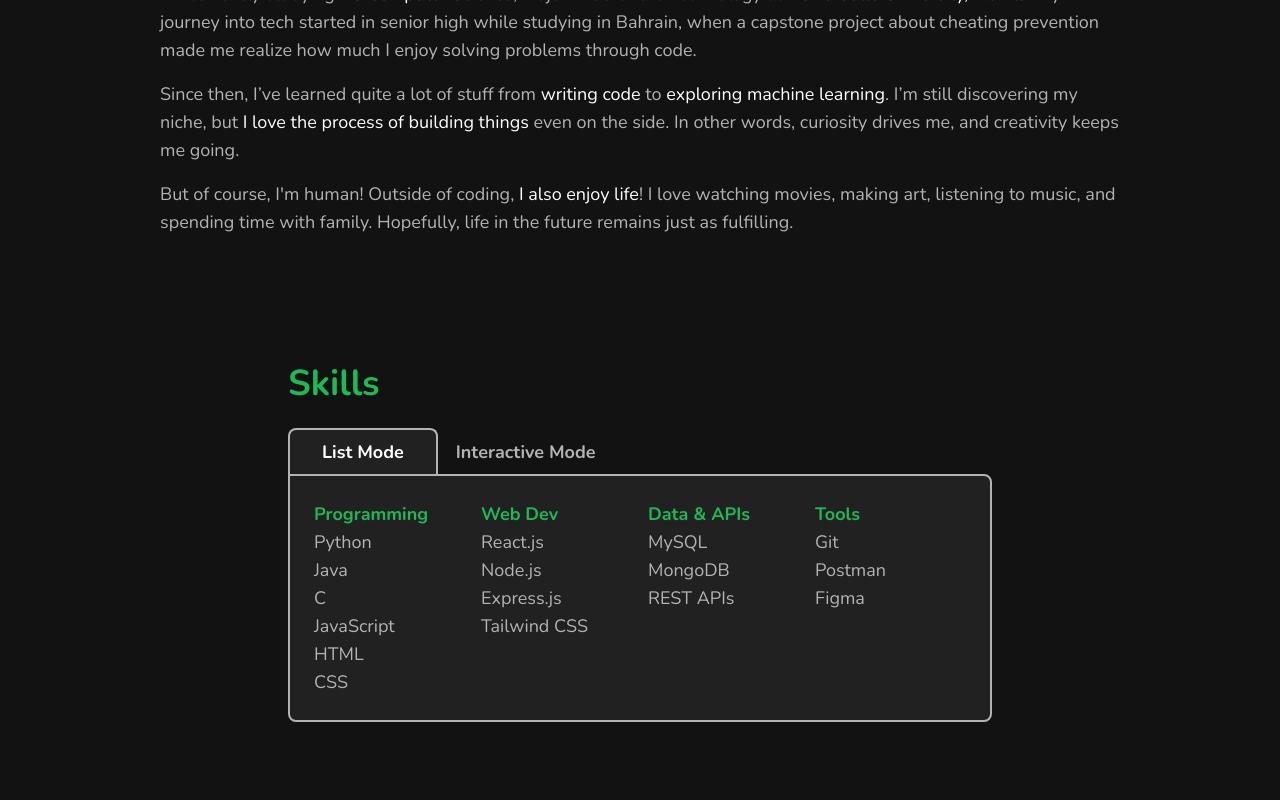
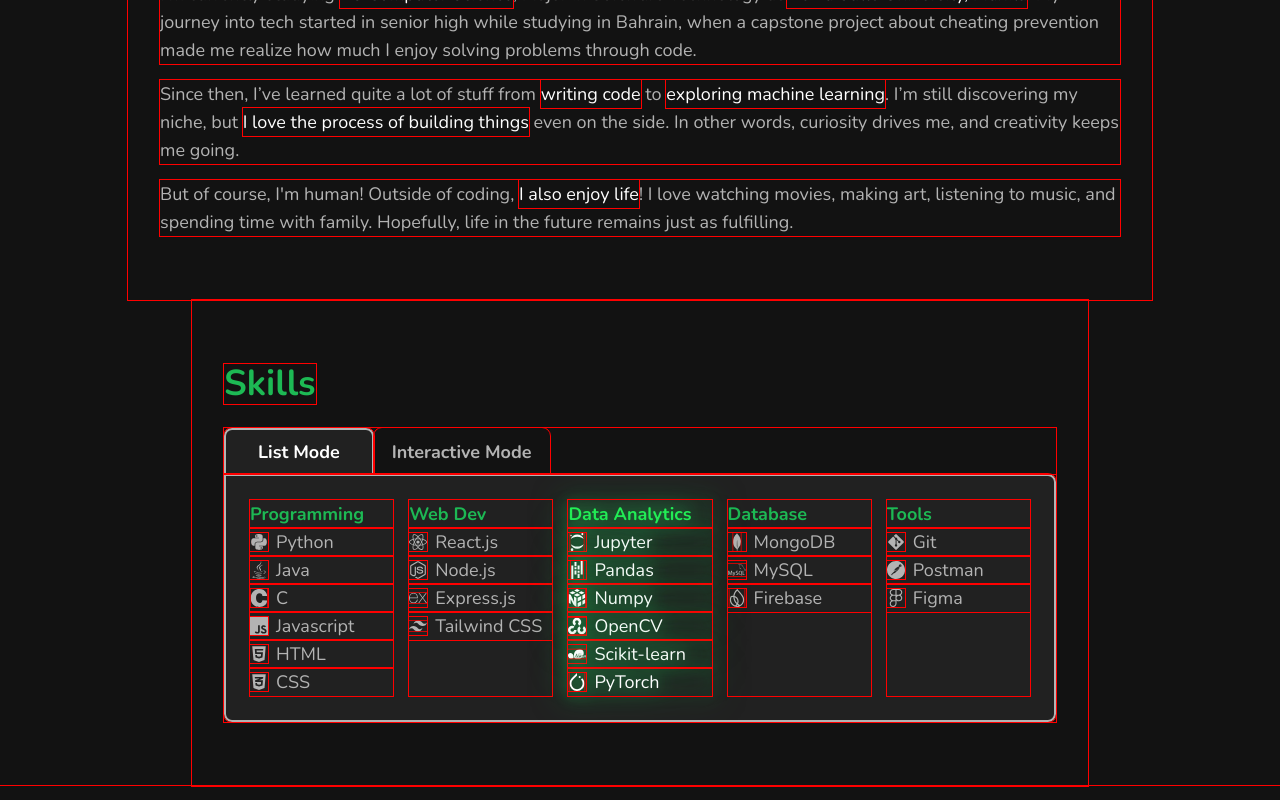
Before and after one commit to haroldmoj-dev/portfolio, a React (Create React App) app: page / in a window 1280 px wide. Shown: the part 948-1748 px from the top of the page. Built offline with nearby package versions, Linux system fonts and the light colour scheme.

Commit message:
Refine skills section

```diff
--- a/src/components/Skills.js
+++ b/src/components/Skills.js
@@ -1,12 +1,74 @@
-import { useState } from "react";
+import { FaPython, FaJava, FaReact, FaNodeJs, FaHtml5, FaCss3Alt, FaGitAlt, FaFigma, FaTools } from "react-icons/fa";
+import { SiC, SiExpress, SiTailwindcss, SiMysql, SiMongodb, SiPostman, SiJavascript, SiJupyter, SiPandas, SiNumpy, SiOpencv, SiScikitlearn, SiPytorch, SiFirebase } from "react-icons/si";
+import { useEffect, useState } from "react";
+
+const skillCategories = [
+  {
+    category: "Programming",
+    skills: [
+      { name: "Python", icon: <FaPython /> },
+      { name: "Java", icon: <FaJava /> },
+      { name: "C", icon: <SiC /> },
+      { name: "Javascript", icon: <SiJavascript/> },
+      { name: "HTML", icon: <FaHtml5 /> },
+      { name: "CSS", icon: <FaCss3Alt /> },
+    ],
+  },
+  {
+    category: "Web Dev",
+    skills: [
+      { name: "React.js", icon: <FaReact /> },
+      { name: "Node.js", icon: <FaNodeJs /> },
+      { name: "Express.js", icon: <SiExpress /> },
+      { name: "Tailwind CSS", icon: <SiTailwindcss /> },
+    ],
+  },
+  {
+    category: "Data Analytics",
+    skills: [
+      { name: "Jupyter", icon: <SiJupyter /> },
+      { name: "Pandas", icon: <SiPandas /> },
+      { name: "Numpy", icon: <SiNumpy /> },
+      { name: "OpenCV", icon: <SiOpencv /> },
+      { name: "Scikit-learn", icon: <SiScikitlearn /> },
+      { name: "PyTorch", icon: <SiPytorch /> },
+    ],
+  },
+  {
+    category: "Database",
+    skills: [
+      { name: "MongoDB", icon: <SiMongodb /> },
+      { name: "MySQL", icon: <SiMysql /> },
+      { name: "Firebase", icon: <SiFirebase /> },
+    ],
+  },
+  {
+    category: "Tools",
+    skills: [
+      { name: "Git", icon: <FaGitAlt /> },
+      { name: "Postman", icon: <SiPostman /> },
+      { name: "Figma", icon: <FaFigma /> },
+    ],
+  },
+];
 
 export default function Skills() {
   const [activeTab, setActiveTab] = useState("list");
+  const [highlightCategoryIndex, setHighlightCategoryIndex] = useState(0);
+
+  useEffect(() => {
+    if (activeTab === "list") {
+      const interval = setInterval(() => {
+        setHighlightCategoryIndex(prev => (prev + 1) % skillCategories.length);
+      }, 800);
+      return () => clearInterval(interval);
+    }
+  }, [activeTab]);
 
   return (
     <section
       id="skills"
-      className="scroll-mt-24 flex flex-col justify-center items-start px-6 lg:px-8 bg-background text-text max-w-3xl mx-auto py-16"
+      className="scroll-mt-24 flex flex-col justify-center items-start px-6 lg:px-8 bg-background text-text max-w-4xl mx-auto py-16"
     >
       <h2 className="text-4xl text-primary mb-6">Skills</h2>
 
@@ -30,52 +92,47 @@
           </button>
         </div>
         <div
-          className={`bg-accent border-text border-2 rounded-b-lg ${
+          className={`bg-accent border-text border-2 rounded-b-lg overflow-hidden ${
             activeTab === "list" ? "sm:rounded-r-lg" : "sm:rounded-t-lg"
           }`}>
           {activeTab === "list" && (
-            <div className="p-6 grid grid-cols-2 md:grid-cols-4 gap-4 break-words transition-all">
-              <div className="text-lg animate-in fade-in duration-500">
-                <p className="text-primary font-bold">Programming</p>
-                <ul>
-                  <li>Python</li>
-                  <li>Java</li>
-                  <li>C</li>
-                  <li>JavaScript</li>
-                  <li>HTML</li>
-                  <li>CSS</li>
-                </ul>
-              </div>
-              <div className="text-lg">
-                <p className="text-primary font-bold">Web Dev</p>
-                <ul>
-                  <li>React.js</li>
-                  <li>Node.js</li>
-                  <li>Express.js</li>
-                  <li>Tailwind CSS</li>
-                </ul>
-              </div>
-              <div className="text-lg">
-                <p className="text-primary font-bold">Data & APIs</p>
-                <ul>
-                  <li>MySQL</li>
-                  <li>MongoDB</li>
-                  <li>REST APIs</li>
-                </ul>
-              </div>
-              <div className="text-lg">
-                <p className="text-primary font-bold">Tools</p>
-                <ul>
-                  <li>Git</li>
-                  <li>Postman</li>
-                  <li>Figma</li>
-                </ul>
-              </div>
+            <div className="p-6 grid grid-cols-2 sm:grid-cols-3 md:grid-cols-4 lg:grid-cols-5 gap-4">
+              {skillCategories.map((category, categoryIndex) => (
+                <div key={category.category} className="text-lg">
+                  <p
+                    className={`font-bold transition-all duration-500 ${
+                      categoryIndex === highlightCategoryIndex
+                        ? "text-primarybright glow-effect"
+                        : "text-primary"
+                      }
+                    `}
+                  >
+                    {category.category}
+                  </p>
+                  <ul>
+                    {category.skills.map(skill => (
+                      <li
+                        key={skill.name}
+                        className={`flex items-center gap-2 transition-all duration-500 ${
+                          categoryIndex === highlightCategoryIndex
+                            ? "text-secondary glow-effect"
+                            : "text-text"
+                        }`}
+                      >
+                        {skill.icon} {skill.name}
+                      </li>
+                    ))}
+                  </ul>
+                </div>
+              ))}
             </div>
           )}
           {activeTab === "interactive" && (
-            <div className="p-6 text-lg space-y-2">
-              <p>Coming soon! This section is currently under construction...</p>
+            <div className="p-6">
+              <p className="text-lg text-center mb-6">Coming soon! This section is currently under construction...</p>
+              <div className="text-6xl flex justify-center mb-4">
+                <FaTools />
+              </div>
             </div>
           )}
         </div>
--- a/src/index.css
+++ b/src/index.css
@@ -3,7 +3,7 @@
 @tailwind utilities;
 
 * {
-  /* outline: 1px solid red; */
+  outline: 1px solid red;
 }
 
 html {
@@ -16,6 +16,10 @@
 
 body {
   @apply bg-background;
+}
+
+.glow-effect {
+  filter: drop-shadow(0 0 8px rgba(29,185,84,0.8)) drop-shadow(0 0 16px rgba(29,185,84,0.5));
 }
 
 @font-face {
--- a/tailwind.config.js
+++ b/tailwind.config.js
@@ -7,6 +7,7 @@
     extend: {
       colors: {
         primary: "#1DB954",
+        primarybright: "#24F057",
         secondary: "#FFFFFF",
         tertiary: "#FFFFC5",
         accent: "#212121",
```
